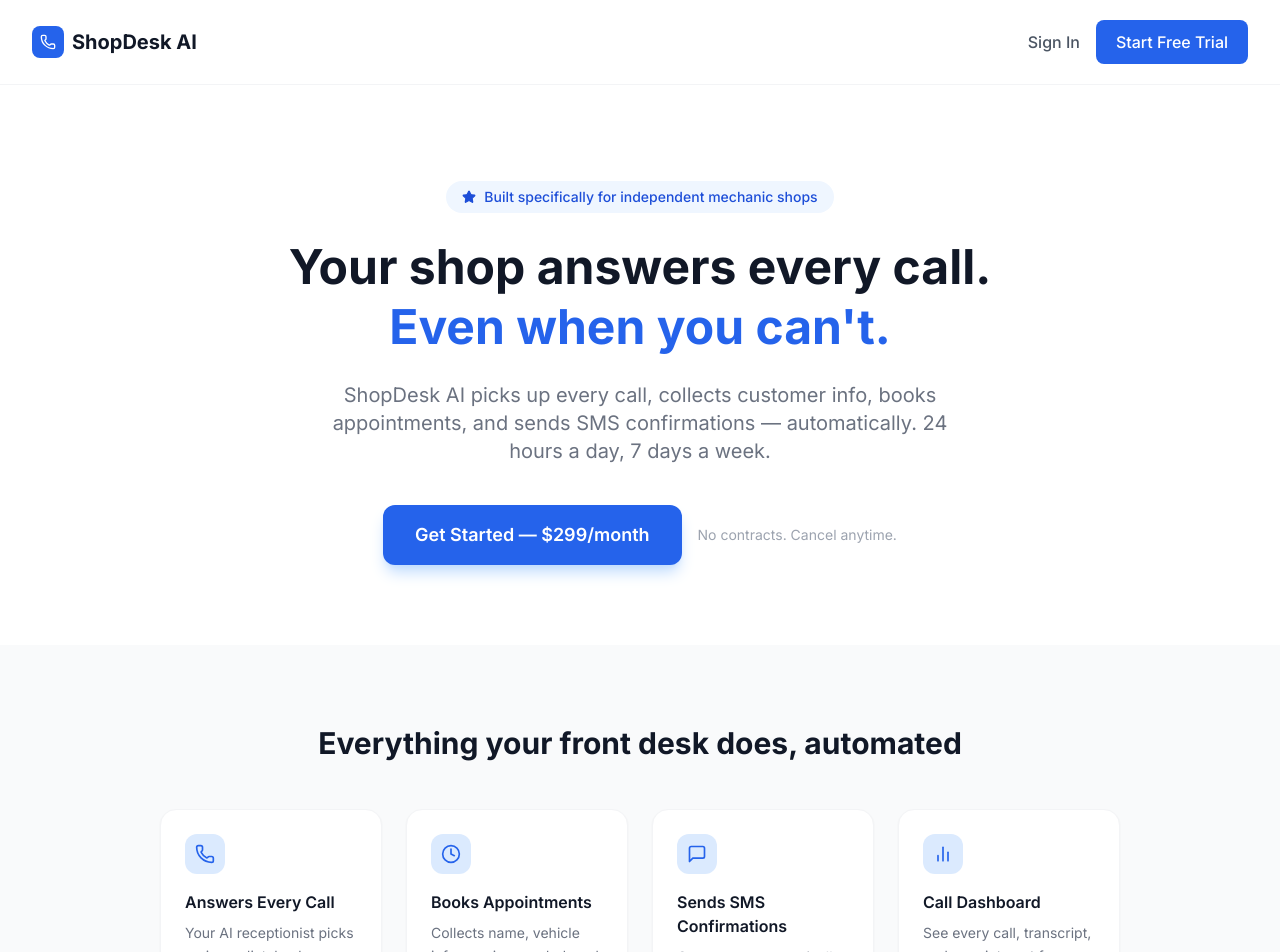
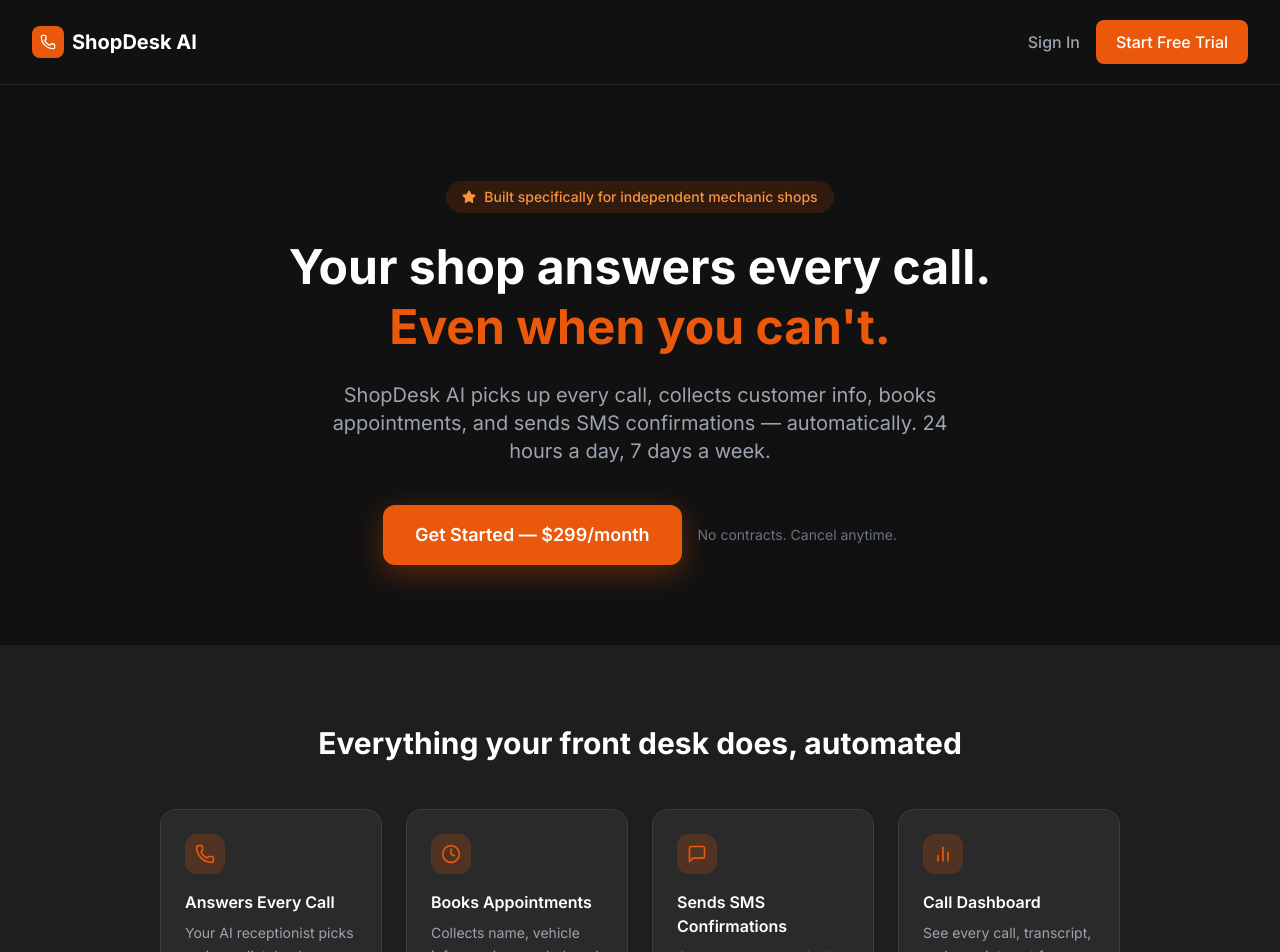
Before and after one commit to traviswm391/shopdesk-frontend, a Next.js app: page / in a window 1280 px wide. Shown: the top 952 px of the page. Built offline with nearby package versions, Linux system fonts and the light colour scheme.

Commit message:
feat: apply dark charcoal + orange theme to landing page

```diff
--- a/app/page.tsx
+++ b/app/page.tsx
@@ -3,22 +3,25 @@
 
 export default function LandingPage() {
   return (
-    <div className="min-h-screen bg-white">
+    <div className="min-h-screen" style={{ backgroundColor: "#111111", color: "#ffffff" }}>
       {/* Nav */}
-      <nav className="flex items-center justify-between px-8 py-5 border-b border-gray-100">
+      <nav className="flex items-center justify-between px-8 py-5" style={{ borderBottom: "1px solid rgba(255,255,255,0.08)" }}>
         <div className="flex items-center gap-2">
-          <div className="w-8 h-8 bg-blue-600 rounded-lg flex items-center justify-center">
+          <div className="w-8 h-8 rounded-lg flex items-center justify-center" style={{ backgroundColor: "#ea580c" }}>
             <Phone className="w-4 h-4 text-white" />
           </div>
-          <span className="font-bold text-xl text-gray-900">ShopDesk AI</span>
+          <span className="font-bold text-xl text-white">ShopDesk AI</span>
         </div>
         <div className="flex items-center gap-4">
-          <Link href="/sign-in" className="text-gray-600 hover:text-gray-900 font-medium">
+          <Link href="/sign-in" className="text-gray-400 hover:text-white font-medium transition">
             Sign In
           </Link>
           <Link
             href="/sign-up"
-            className="bg-blue-600 text-white px-5 py-2.5 rounded-lg font-medium hover:bg-blue-700 transition"
+            className="text-white px-5 py-2.5 rounded-lg font-medium transition"
+            style={{ backgroundColor: "#ea580c" }}
+            onMouseEnter={e => (e.currentTarget.style.backgroundColor = "#c2410c")}
+            onMouseLeave={e => (e.currentTarget.style.backgroundColor = "#ea580c")}
           >
             Start Free Trial
           </Link>
@@ -27,64 +30,48 @@
 
       {/* Hero */}
       <section className="max-w-5xl mx-auto px-8 pt-24 pb-20 text-center">
-        <div className="inline-flex items-center gap-2 bg-blue-50 text-blue-700 px-4 py-1.5 rounded-full text-sm font-medium mb-6">
-          <Star className="w-3.5 h-3.5 fill-blue-700" />
+        <div className="inline-flex items-center gap-2 px-4 py-1.5 rounded-full text-sm font-medium mb-6" style={{ backgroundColor: "rgba(234,88,12,0.15)", color: "#fb923c" }}>
+          <Star className="w-3.5 h-3.5" style={{ fill: "#fb923c" }} />
           Built specifically for independent mechanic shops
         </div>
-        <h1 className="text-5xl font-bold text-gray-900 leading-tight mb-6">
+        <h1 className="text-5xl font-bold text-white leading-tight mb-6">
           Your shop answers every call.<br />
-          <span className="text-blue-600">Even when you can&apos;t.</span>
+          <span style={{ color: "#ea580c" }}>Even when you can&apos;t.</span>
         </h1>
-        <p className="text-xl text-gray-500 max-w-2xl mx-auto mb-10">
-          ShopDesk AI picks up every call, collects customer info, books appointments,
-          and sends SMS confirmations — automatically. 24 hours a day, 7 days a week.
+        <p className="text-xl text-gray-400 max-w-2xl mx-auto mb-10">
+          ShopDesk AI picks up every call, collects customer info, books appointments, and sends SMS confirmations — automatically. 24 hours a day, 7 days a week.
         </p>
-        <div className="flex items-center justify-center gap-4">
+        <div className="flex items-center justify-center gap-4 flex-wrap">
           <Link
             href="/sign-up"
-            className="bg-blue-600 text-white px-8 py-4 rounded-xl font-semibold text-lg hover:bg-blue-700 transition shadow-lg shadow-blue-200"
+            className="text-white px-8 py-4 rounded-xl font-semibold text-lg transition"
+            style={{ backgroundColor: "#ea580c", boxShadow: "0 8px 30px rgba(234,88,12,0.35)" }}
           >
             Get Started — $299/month
           </Link>
-          <p className="text-gray-400 text-sm">No contracts. Cancel anytime.</p>
+          <p className="text-gray-500 text-sm">No contracts. Cancel anytime.</p>
         </div>
       </section>
 
       {/* Features */}
-      <section className="bg-gray-50 py-20">
+      <section className="py-20" style={{ backgroundColor: "#1e1e1e" }}>
         <div className="max-w-5xl mx-auto px-8">
-          <h2 className="text-3xl font-bold text-center text-gray-900 mb-12">
+          <h2 className="text-3xl font-bold text-center text-white mb-12">
             Everything your front desk does, automated
           </h2>
           <div className="grid md:grid-cols-2 lg:grid-cols-4 gap-6">
             {[
-              {
-                icon: Phone,
-                title: "Answers Every Call",
-                desc: "Your AI receptionist picks up immediately, day or night. No more missed calls or voicemail."
-              },
-              {
-                icon: Clock,
-                title: "Books Appointments",
-                desc: "Collects name, vehicle info, service needed, and preferred time — all in one call."
-              },
-              {
-                icon: MessageSquare,
-                title: "Sends SMS Confirmations",
-                desc: "Customers automatically receive a text confirmation after every booked appointment."
-              },
-              {
-                icon: BarChart2,
-                title: "Call Dashboard",
-                desc: "See every call, transcript, and appointment from one clean dashboard."
-              }
+              { icon: Phone, title: "Answers Every Call", desc: "Your AI receptionist picks up immediately, day or night. No more missed calls or voicemail." },
+              { icon: Clock, title: "Books Appointments", desc: "Collects name, vehicle info, service needed, and preferred time — all in one call." },
+              { icon: MessageSquare, title: "Sends SMS Confirmations", desc: "Customers automatically receive a text confirmation after every booked appointment." },
+              { icon: BarChart2, title: "Call Dashboard", desc: "See every call, transcript, and appointment from one clean dashboard." }
             ].map((f) => (
-              <div key={f.title} className="bg-white rounded-2xl p-6 shadow-sm border border-gray-100">
-                <div className="w-10 h-10 bg-blue-100 rounded-xl flex items-center justify-center mb-4">
-                  <f.icon className="w-5 h-5 text-blue-600" />
+              <div key={f.title} className="rounded-2xl p-6" style={{ backgroundColor: "#2a2a2a", border: "1px solid rgba(255,255,255,0.08)" }}>
+                <div className="w-10 h-10 rounded-xl flex items-center justify-center mb-4" style={{ backgroundColor: "rgba(234,88,12,0.2)" }}>
+                  <f.icon className="w-5 h-5" style={{ color: "#ea580c" }} />
                 </div>
-                <h3 className="font-semibold text-gray-900 mb-2">{f.title}</h3>
-                <p className="text-gray-500 text-sm leading-relaxed">{f.desc}</p>
+                <h3 className="font-semibold text-white mb-2">{f.title}</h3>
+                <p className="text-gray-400 text-sm leading-relaxed">{f.desc}</p>
               </div>
             ))}
           </div>
@@ -94,10 +81,10 @@
       {/* Pricing */}
       <section className="py-20">
         <div className="max-w-md mx-auto px-8 text-center">
-          <h2 className="text-3xl font-bold text-gray-900 mb-4">Simple, flat pricing</h2>
-          <p className="text-gray-500 mb-10">One price. Unlimited calls. No surprises.</p>
-          <div className="bg-white border-2 border-blue-600 rounded-2xl p-8 shadow-xl shadow-blue-100">
-            <div className="text-5xl font-bold text-gray-900 mb-1">$299</div>
+          <h2 className="text-3xl font-bold text-white mb-4">Simple, flat pricing</h2>
+          <p className="text-gray-400 mb-10">One price. Unlimited calls. No surprises.</p>
+          <div className="rounded-2xl p-8" style={{ backgroundColor: "#1e1e1e", border: "2px solid #ea580c", boxShadow: "0 20px 60px rgba(234,88,12,0.2)" }}>
+            <div className="text-5xl font-bold text-white mb-1">$299</div>
             <div className="text-gray-400 mb-6">per month</div>
             <ul className="text-left space-y-3 mb-8">
               {[
@@ -109,25 +96,26 @@
                 "Real-time dashboard",
                 "Customizable shop greeting & hours",
               ].map((item) => (
-                <li key={item} className="flex items-center gap-3 text-gray-700">
-                  <CheckCircle className="w-5 h-5 text-blue-600 shrink-0" />
+                <li key={item} className="flex items-center gap-3 text-gray-300">
+                  <CheckCircle className="w-5 h-5 shrink-0" style={{ color: "#ea580c" }} />
                   {item}
                 </li>
               ))}
             </ul>
             <Link
               href="/sign-up"
-              className="block w-full bg-blue-600 text-white py-4 rounded-xl font-semibold text-lg hover:bg-blue-700 transition text-center"
+              className="block w-full text-white py-4 rounded-xl font-semibold text-lg transition text-center"
+              style={{ backgroundColor: "#ea580c" }}
             >
               Start Free Trial
             </Link>
-            <p className="text-gray-400 text-xs mt-3">No contracts. Cancel anytime.</p>
+            <p className="text-gray-500 text-xs mt-3">No contracts. Cancel anytime.</p>
           </div>
         </div>
       </section>
 
       {/* Footer */}
-      <footer className="border-t border-gray-100 py-8 text-center text-gray-400 text-sm">
+      <footer className="py-8 text-center text-gray-500 text-sm" style={{ borderTop: "1px solid rgba(255,255,255,0.08)" }}>
         © {new Date().getFullYear()} ShopDesk AI. All rights reserved.
       </footer>
     </div>
```
